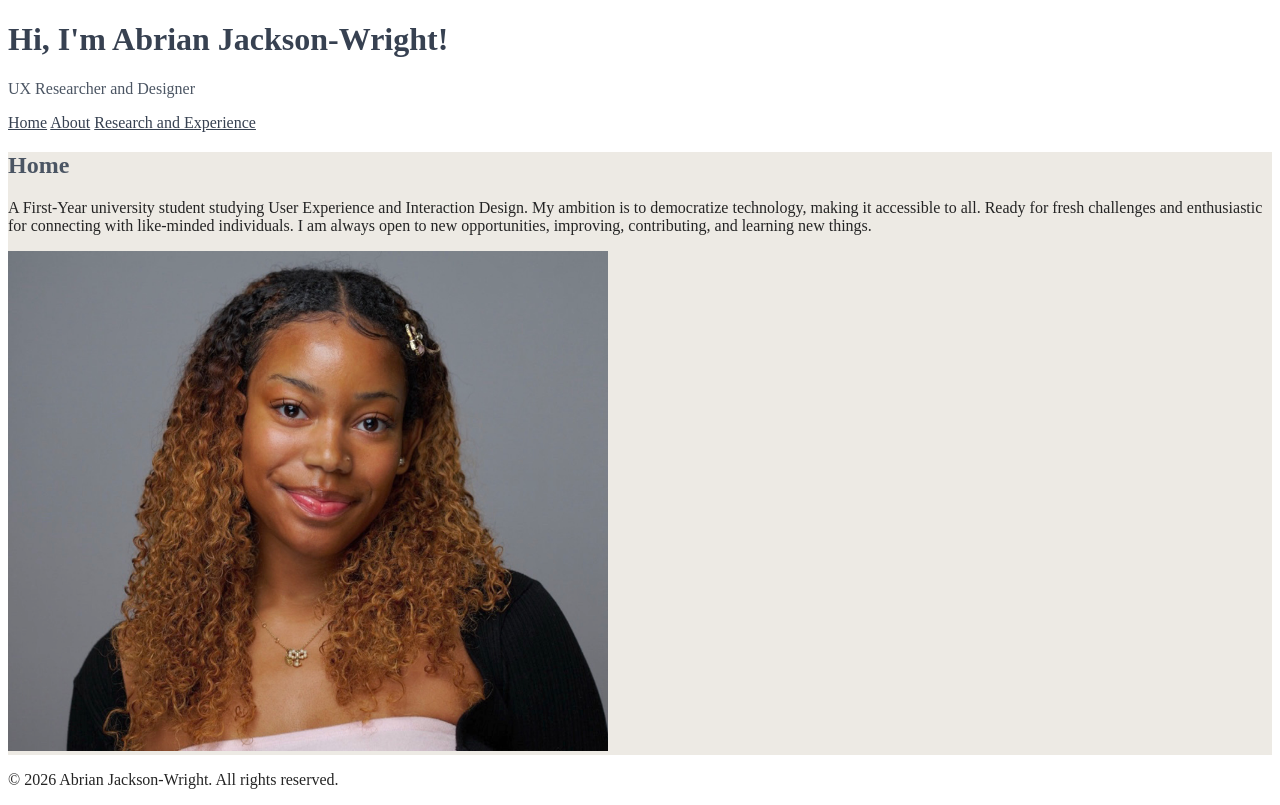
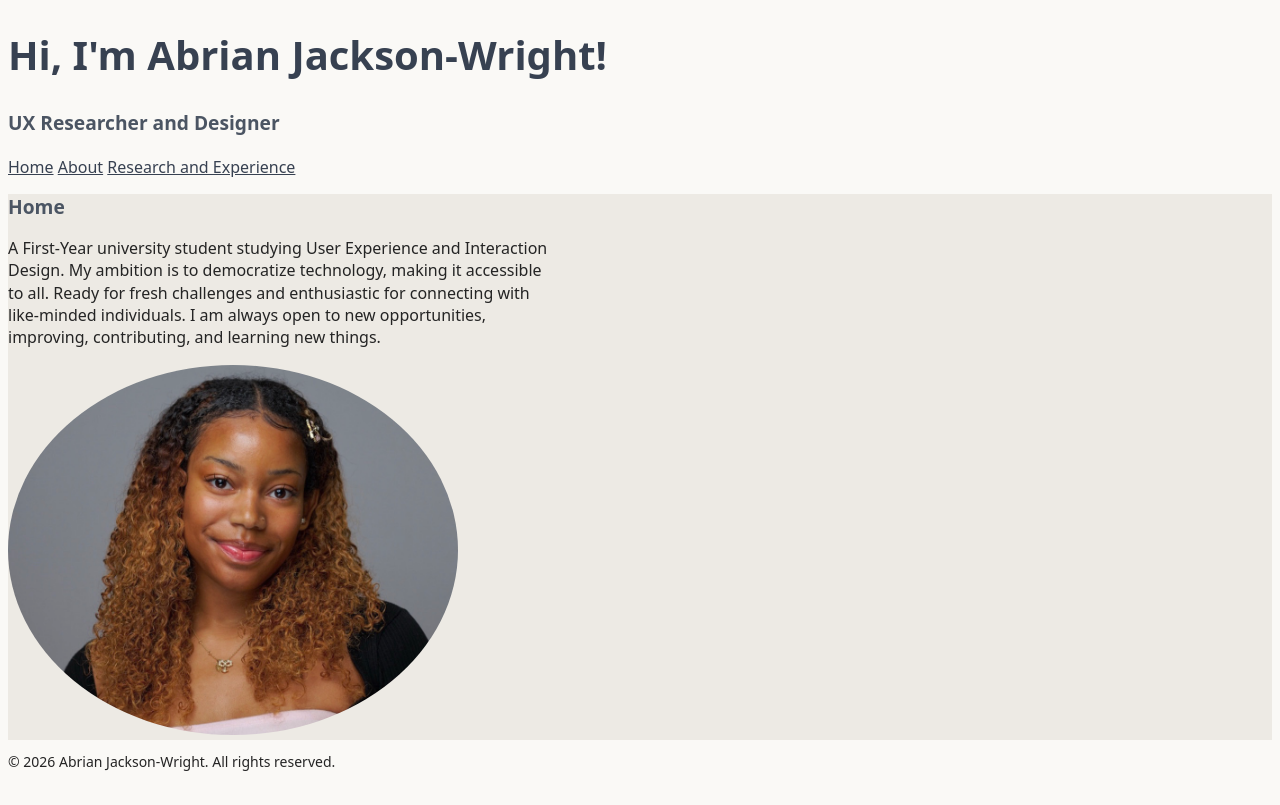
Before and after one commit to ajw230/uxid231-bj448, a plain HTML site: page index.html in a window 1280 px wide. Drawn offline with Linux system fonts and the light colour scheme.

Commit message:
added line

```diff
--- a/index.html
+++ b/index.html
@@ -27,7 +27,8 @@ A First-Year university student studying User Experience and Interaction Design.
 Ready for fresh challenges and enthusiastic for connecting with like-minded individuals. I am always open to new opportunities, improving, contributing, and learning new things.
 </p>
 
-<img class="profile-image" src="Images/profile.png" alt="Portrait of Abrian Jackson-Wright" width="600" height="500">
+<img class="profile-image" src="Images/profile.png" alt="Portrait of Abrian Jackson-Wright" width="450" height="370" style="border-radius: 50%;">
+
 
 </section>
 </main>
--- a/styles/styles.css
+++ b/styles/styles.css
@@ -8,24 +8,47 @@
     --link-color: #374151;
     --hover-color: #476083;
     --focus-color: #111827;
-};
 
+    --font-smaller: 0.875rem;
+    --font-body: 1rem;
+    --font-h2: 1.2rem;
+    --font-h1: 2.5rem;
+}
 
 /* type selectors */
 body {
     /* body selector for whole page */
     background-color: var(--background-color);
     color: var(--text-color);
+    font-size: var(--font-body);
+    line-height: 1.4;
+    font-weight: 400;
+
+    font-family:
+	    system-ui,
+		-apple-system,
+		BlinkMacSystemFont,
+		'Segoe UI',
+		Roboto,
+		sans-serif;
 }
 
 h1 {
     /* h1 selector for main headings */
     color: var(--primary-color);
+    font-size: var(--font-h1);
+    font-weight: 700;
+    line-height: 1.4;
+
 }
 
 h2 {
     /* h2 selector for subheadings */
     color: var(--secondary-color);
+    font-size: var(--font-h2);
+    font-weight: 700;
+    line-height: 1.4;
+
 }
 
 /* combinator selectors */
@@ -33,6 +56,8 @@ h2 {
 main p {
     /* main p selector for paragraphs within the main content */
     color: var(--text-color);
+    font-size: var(--font-body);
+    max-width: 60ch;
 }
 
 nav a {
@@ -45,18 +70,25 @@ nav a {
 nav a:hover {
     /* links within the navigation when hovered */
     color: var(--hover-color);
+    font-size: var(--font-body);
 }
 
 nav a:focus-visible {
     /* links within the navigation when focused */
     color: var(--focus-color);
+    font-size: var(--font-body);
+    line-height: 1.3;
     outline: 2px solid var(--focus-color);
     outline-offset: 2px;
+    font-weight: 400;
 }
 
 footer p {
     /* footer p selector for paragraphs within the footer */
     color: var(--text-color);
+    font-size: var(--font-smaller);
+    line-height: 1.2;
+    font-weight: 400;
 }
 
 
@@ -72,4 +104,7 @@ footer p {
 #hero {
     /* header with my name */
     color: var(--secondary-color);
+    font-size: var(--font-h2);
+    line-height: 1.4;
+    font-weight: 700;
 }
```
Also changed, not shown: Research.html (+1 -0 lines), fonts/DMSans-Italic-VariableFont_opsz,wght.ttf (added), fonts/DMSans-VariableFont_opsz,wght.ttf (added), 2 other files.
